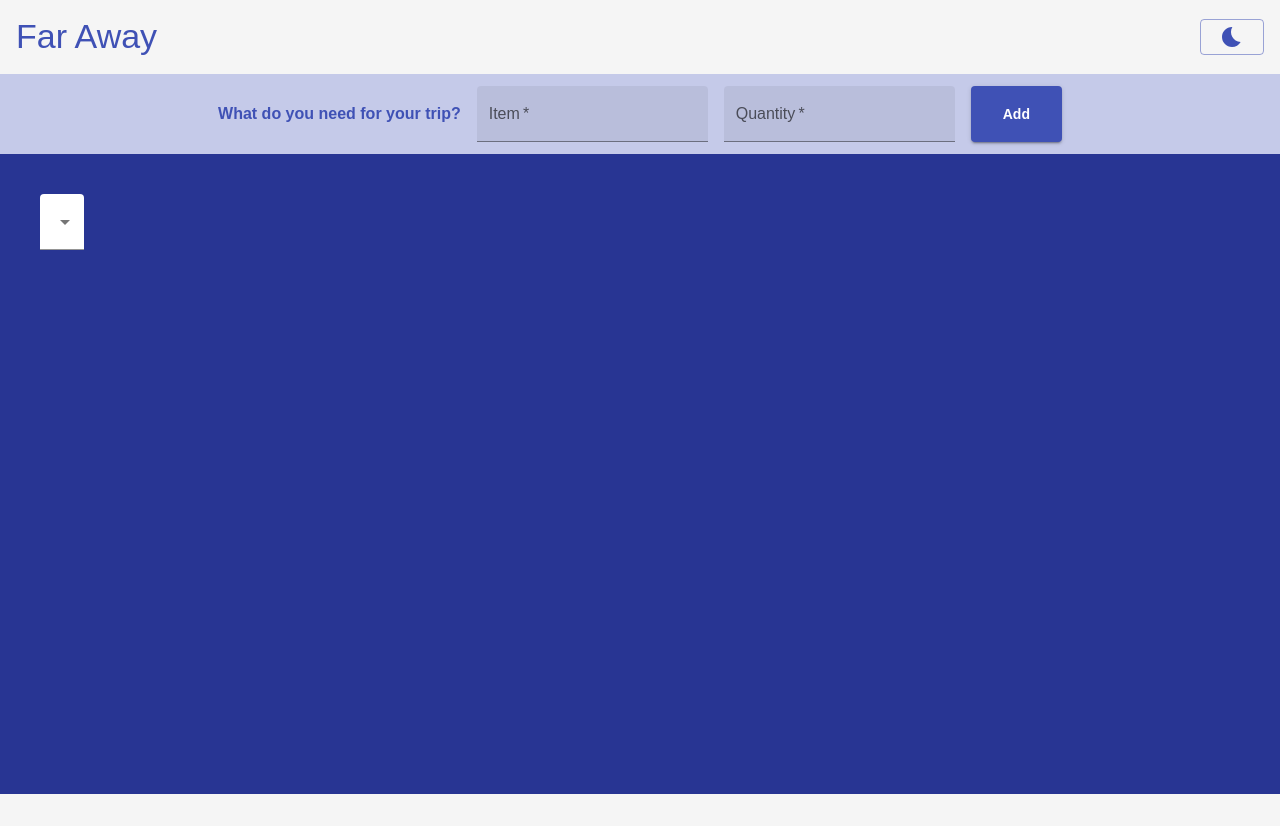
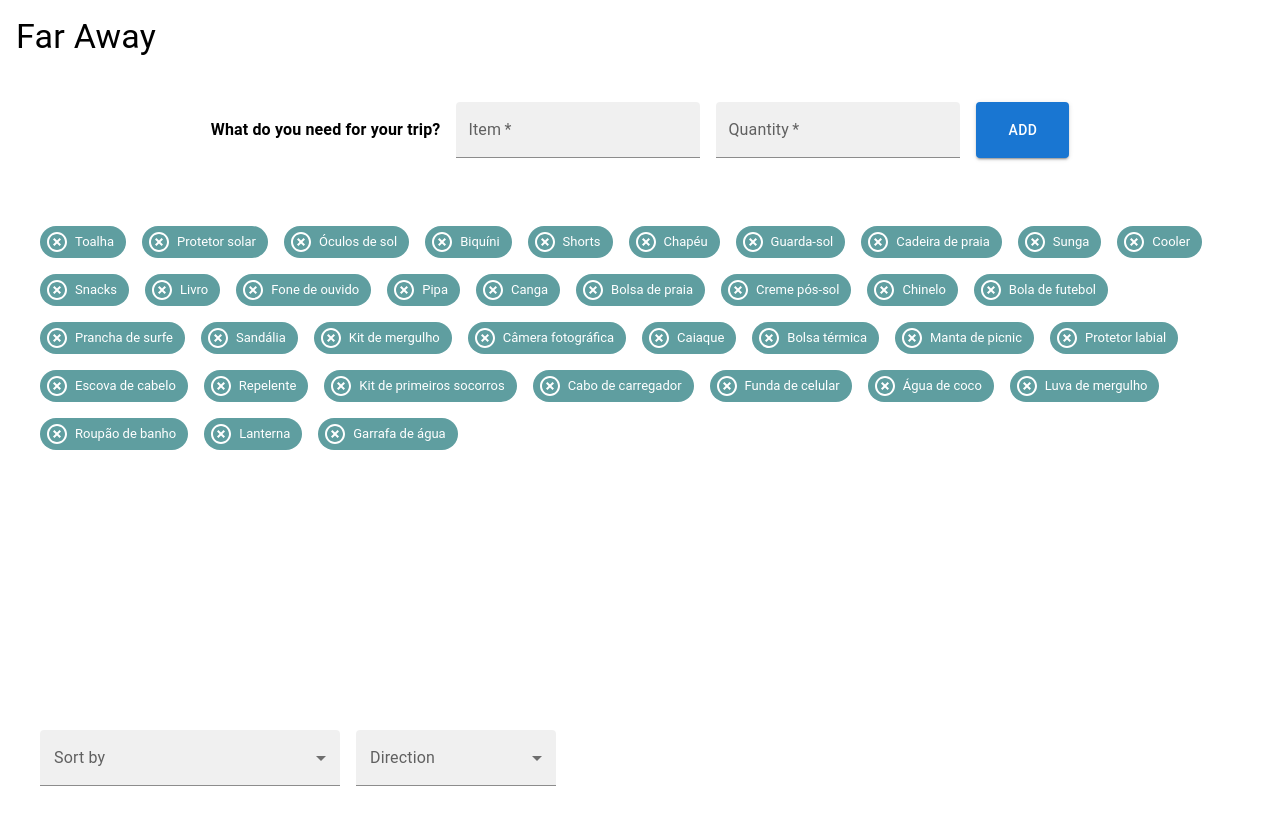
Before and after one commit to viquitorms/React, a React (Vite) app in the folder far-away/: page / in a window 1280 px wide. Before the commit the page ends 800 px from the top, so only its background shows below. Built offline with nearby package versions, Linux system fonts and the light colour scheme.

Commit message:
Adding the list and selects

```diff
--- a/far-away/src/App.tsx
+++ b/far-away/src/App.tsx
@@ -1,22 +1,15 @@
-import { useState } from 'react';
-import { CssBaseline, ThemeProvider } from '@mui/material';
 import './App.css'
 import Header from './components/Header'
 import SubHeader from './components/SubHeader';
-import DarkTheme from './theme/DarkTheme';
-import LightTheme from './theme/LightTheme';
 import TripList from './components/TripList';
 
 export default function App() {
 
-  const [isDarkMode, setIsDarkMode] = useState(false);
-
   return (
-    <ThemeProvider theme={isDarkMode ? DarkTheme : LightTheme}>
-      <CssBaseline />
-      <Header isDarkMode={isDarkMode} toggleTheme={() => setIsDarkMode(!isDarkMode)} />
+    <>
+      <Header />
       <SubHeader />
       <TripList />
-    </ThemeProvider>
+    </>
   );
 }
--- a/far-away/src/components/Header.tsx
+++ b/far-away/src/components/Header.tsx
@@ -1,21 +1,14 @@
 import '../assets/css/Header.css'
 import { Box, Typography } from "@mui/material";
-import ThemeSlider from '../theme/ThemeSlider';
 
-interface IHeader {
-    isDarkMode: boolean;
-    toggleTheme: () => void;
-}
-
-function Header(props: IHeader) {
+function Header() {
     return (
-        <Box className="header" color={'dark'}>
+        <Box className="header" >
             <Box>
-                <Typography variant="h4" color='primary.main'>
+                <Typography variant="h4" >
                     Far Away
                 </Typography>
             </Box>
-            <ThemeSlider isDarkMode={props.isDarkMode} toggleTheme={props.toggleTheme} />
         </Box>
     );
 }
--- a/far-away/src/components/SubHeader.tsx
+++ b/far-away/src/components/SubHeader.tsx
@@ -4,17 +4,16 @@ import { Box, Button, TextField, Typography } from "@mui/material";
 function SubHeader() {
 
     return (
-        <Box className="header" sx={{ backgroundColor: 'primary.light', height: 80, justifyContent: 'center', gap: 2 }}>
-            <Typography variant="body1" color='primary.main' sx={{ fontWeight: 'Bold' }}>
+        <Box className="header" sx={{ height: 80, justifyContent: 'center', gap: 2 }}>
+            <Typography variant="body1" sx={{ fontWeight: 'Bold' }}>
                 What do you need for your trip?
             </Typography>
-            <Box display={'flex'} gap={2} color='white' sx={{ verticalAlign: "center" }}>
+            <Box display={'flex'} gap={2} sx={{ verticalAlign: "center" }}>
                 <Box>
                     <TextField
                         required
                         variant='filled'
                         label="Item"
-                        color="primary"
                     />
                 </Box>
 
--- a/far-away/src/components/TripList.tsx
+++ b/far-away/src/components/TripList.tsx
@@ -1,16 +1,66 @@
-import { Box, Select } from "@mui/material";
+import { Box, Chip, FormControl, InputLabel, MenuItem, Select } from "@mui/material";
+import HighlightOffIcon from '@mui/icons-material/HighlightOff';
+import KeyboardArrowUpIcon from '@mui/icons-material/KeyboardArrowUp';
+import KeyboardArrowDownIcon from '@mui/icons-material/KeyboardArrowDown';
 
 export default function TripList() {
+
+    var array = [
+        'Toalha', 'Protetor solar', 'Óculos de sol', 'Biquíni', 'Shorts', 'Chapéu', 'Guarda-sol', 'Cadeira de praia',
+        'Sunga', 'Cooler', 'Snacks', 'Livro', 'Fone de ouvido', 'Pipa', 'Canga', 'Bolsa de praia', 'Creme pós-sol',
+        'Chinelo', 'Bola de futebol', 'Prancha de surfe', 'Sandália', 'Kit de mergulho', 'Câmera fotográfica', 'Caiaque',
+        'Bolsa térmica', 'Manta de picnic', 'Protetor labial', 'Escova de cabelo', 'Repelente', 'Kit de primeiros socorros',
+        'Cabo de carregador', 'Funda de celular', 'Água de coco', 'Luva de mergulho', 'Roupão de banho', 'Lanterna', 'Garrafa de água'
+    ];
+
+
     return (
-        <Box sx={{ backgroundColor: "primary.dark", height: "40rem", padding: 5, color: "white" }}>
-            <Box></Box>
+        <Box sx={{
+            display: "flex",
+            flexDirection: "column",
+            justifyContent: "space-between",
+            height: "35rem",
+            padding: 5
+        }}>
+            <Box display={"flex"} flexDirection={"row"} gap={2} flexWrap={"wrap"} height={10}>
+                {
+                    array.map(value =>
+                        <Chip sx={{ backgroundColor: "cadetblue", color: "white" }} label={value} icon={<HighlightOffIcon color="white" />} />
+                    )
+                }
+            </Box>
             <Box>
-                <Box>
-                    <Select
-                        variant="filled"
-                        label="Ordenar lista"
-                        sx={{ backgroundColor: "white", color: "primary.dark" }}
-                    />
+                <Box sx={{ display: "flex", gap: 2 }}>
+                    <Box width={300}>
+                        <FormControl fullWidth>
+                            <InputLabel id="select-sortBy">Sort by</InputLabel>
+                            <Select fullWidth
+                                labelId="select-sortBy"
+                                variant="filled"
+                                label="Sort list">
+                                <MenuItem value={0}>Quantity</MenuItem>
+                                <MenuItem value={1}>Item</MenuItem>
+                            </Select>
+                        </FormControl>
+                    </Box>
+                    <Box width={200}>
+                        <FormControl fullWidth>
+                            <InputLabel id="select-direction">Direction</InputLabel>
+                            <Select fullWidth
+                                labelId="select-direction"
+                                variant="filled"
+                                label="Sort list">
+                                <MenuItem value={0}>
+                                    <KeyboardArrowUpIcon />
+                                    <span>Ascending</span>
+                                </MenuItem>
+                                <MenuItem value={1}>
+                                    <KeyboardArrowDownIcon />
+                                    <span>Descending</span>
+                                </MenuItem>
+                            </Select>
+                        </FormControl>
+                    </Box>
                 </Box>
             </Box>
         </Box>
```
